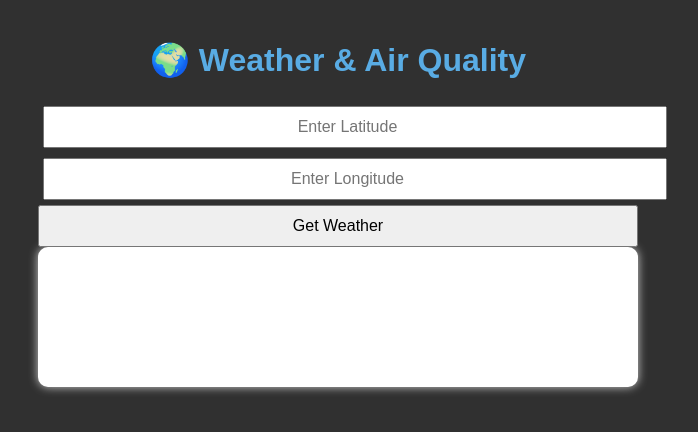
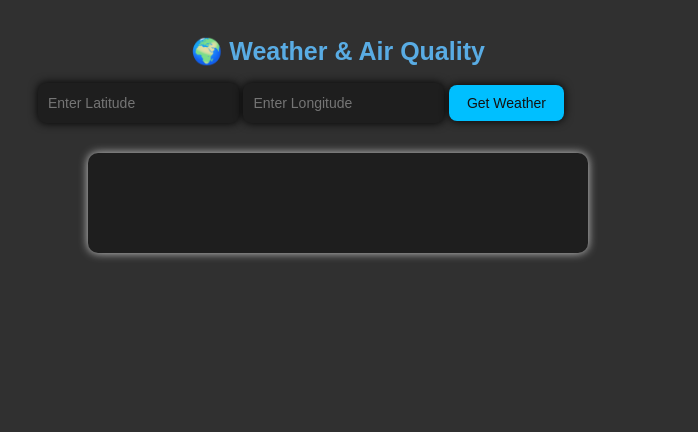
Before and after one commit to zayanzakir2211/weather, a plain HTML site: page index.html in a window 1280 px wide. Shown: the whole page, without its empty margins (302-1000 px from the left). Drawn offline with Linux system fonts and the light colour scheme.

Commit message:
Update index.html

```diff
--- a/index.html
+++ b/index.html
@@ -15,26 +15,45 @@
     h1 {
       text-align: center;
       color: #59ace4;
+      font-size: 25px;
     }
     input {
+      height: 20px;
+      background-color: #1e1e1e;
+      color: #00bfff;
+      border: none;
       padding: 10px;
-      width: 100%;
-      margin: 5px;
-      font-size: 16px;
-      text-align: center;
+      font-size: 14px;
+      border-radius: 8px;
+      margin-bottom: 10px;
+      box-shadow: 0 0 10px #000000;
     }
     button{
-      padding: 10px;
-      width: 100%;
-      font-size: 16px;
-      text-align: center;
+      background-color: #00bfff;
+      color: #121212;
+      border: none;
+      box-shadow: 0 0 10px #000000;
+      padding: 10px 18px;
+      font-size: 14px;
+      cursor: pointer;
+      border-radius: 8px;
+      transition: 0.3s;
+      justify-content: center;
+    }
+    button:hover {
+      background-color: #009acc;
     }
     .output {
-      background: #ffffff;
+      background: #1e1e1e;
       padding: 20px;
+      width: 100%;
+      max-width: 500px;
       border-radius: 10px;
       box-shadow: 0 0 10px #ccc;
       min-height: 100px;
+      color: #ffffff;
+      margin: 20px auto 0 auto;
+      box-sizing: border-box;
     }
 
     /* Spinner styles */
@@ -101,9 +120,11 @@
         const avgUv = uv.reduce((a, b) => a + b, 0) / uv.length;
         const avgPm = pm.reduce((a, b) => a + b, 0) / pm.length;
 
+        const [date, time] = cw.time.split("T"); // ✅ Format time
+
         result.innerHTML = `
           <h3>📍 Location: ${lat}, ${lon}</h3>
-          <p>🕒 Time: ${cw.time} (${weatherData.timezone})</p>
+          <p>🕒 Date: ${date} Time: ${time} (${weatherData.timezone})</p>
           <p>🌡️ Temperature: ${cw.temperature} °C</p>
           <p>💨 Wind Speed: ${cw.windspeed} km/h</p>
           <p>🌧️ Rain Next 12h: ${rainSum.toFixed(2)} mm</p>
@@ -115,6 +136,13 @@
         console.error(error);
       }
     }
+
+    // ✅ Trigger getWeather() when Enter is pressed
+    document.addEventListener("keydown", function (e) {
+      if (e.key === "Enter" && (document.activeElement.id === "lat" || document.activeElement.id === "lon")) {
+        getWeather();
+      }
+    });
   </script>
 </body>
 </html>
```
